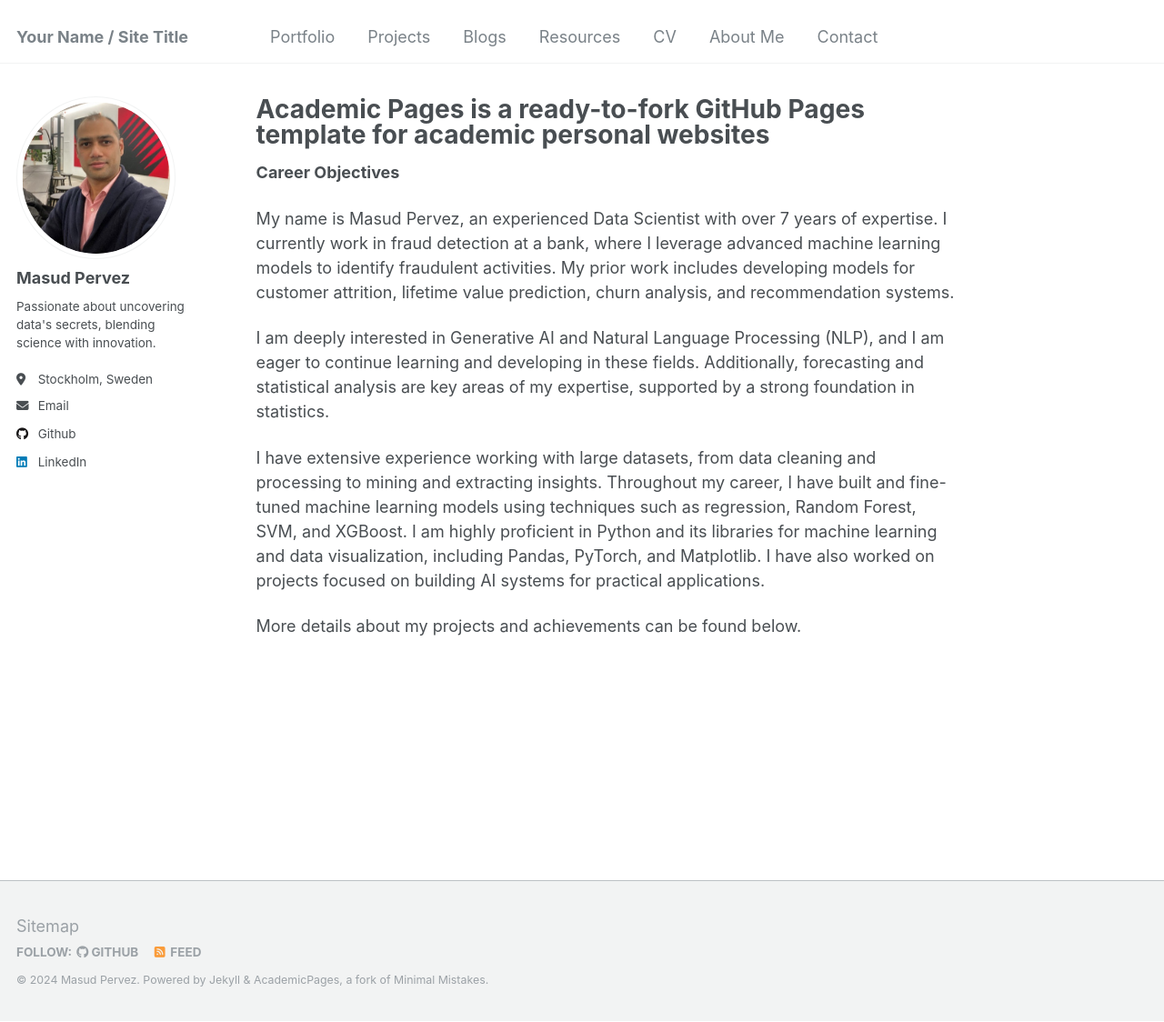
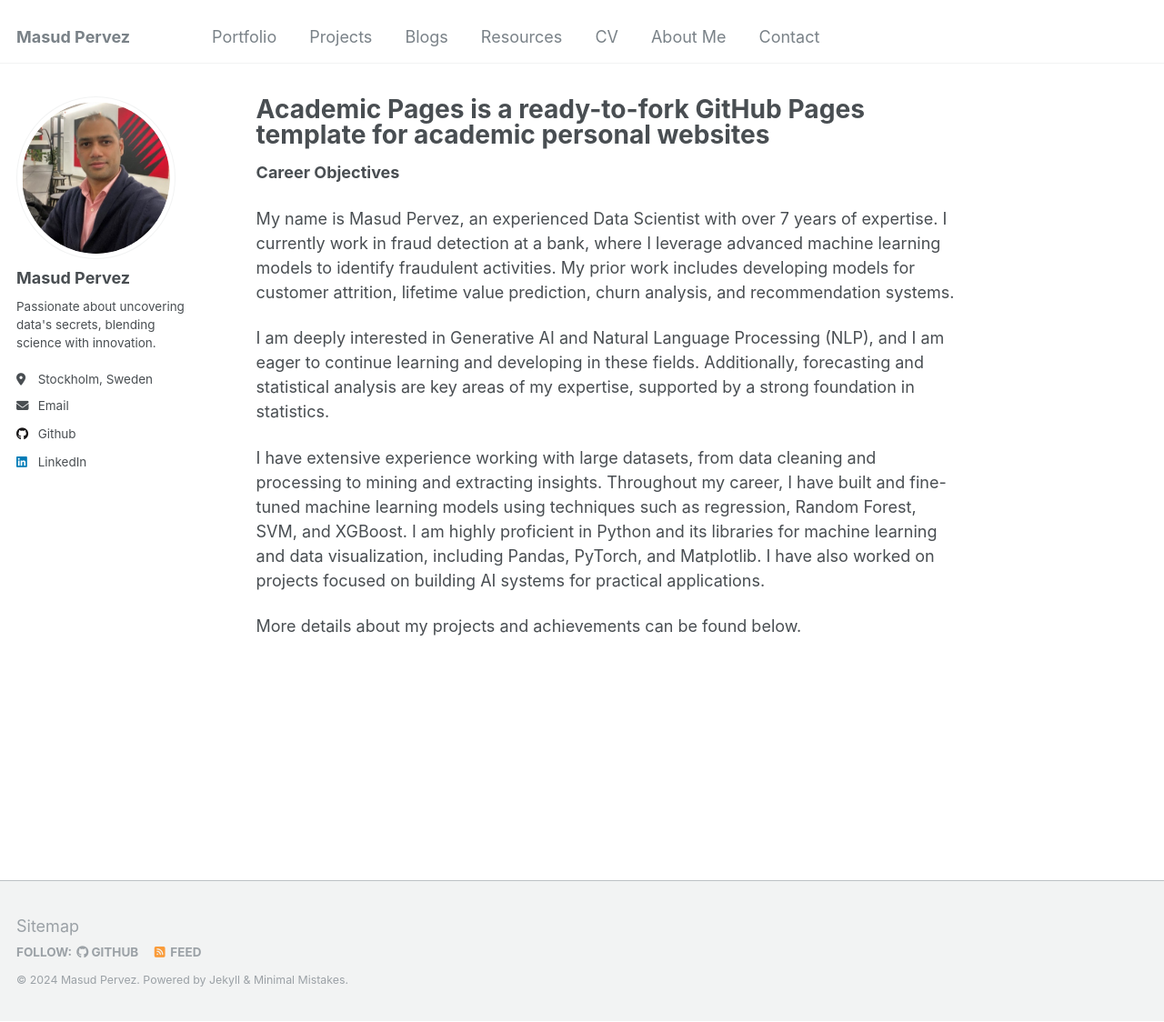
Before and after one commit to masudpervez27/portfolio, a Jekyll site: the page built from _pages/about.md, in a window 1280 px wide and 1124 px high. Shown: the whole window at 91% size. Built offline with Jekyll 4.4.1, drawn with Linux system fonts in a browser that asks for light colours.

Commit message:
update yml file

```diff
--- a/_config.yml
+++ b/_config.yml
@@ -8,7 +8,7 @@
 
 # Basic Site Settings
 locale                   : "en-US"
-title                    : "Your Name / Site Title"
+title                    : "Masud Pervez"
 title_separator          : "-"
 name                     : &name "Masud Pervez"
 description              : &description "personal description"
--- a/_includes/footer.html
+++ b/_includes/footer.html
@@ -19,4 +19,4 @@
 </div>
 {% endif %}
 
-<div class="page__footer-copyright">&copy; {{ site.time | date: '%Y' }} {{ site.name | default: site.title }}. {{ site.data.ui-text[site.locale].powered_by | default: "Powered by" }} <a href="http://jekyllrb.com" rel="nofollow">Jekyll</a> &amp; <a href="https://github.com/academicpages/academicpages.github.io">AcademicPages</a>, a fork of <a href="https://mademistakes.com/work/minimal-mistakes-jekyll-theme/" rel="nofollow">Minimal Mistakes</a>.</div>
+<div class="page__footer-copyright">&copy; {{ site.time | date: '%Y' }} {{ site.name | default: site.title }}. {{ site.data.ui-text[site.locale].powered_by | default: "Powered by" }} <a href="http://jekyllrb.com" rel="nofollow">Jekyll</a> &amp; <a href="https://mademistakes.com/work/minimal-mistakes-jekyll-theme/" rel="nofollow">Minimal Mistakes</a>.</div>
```
